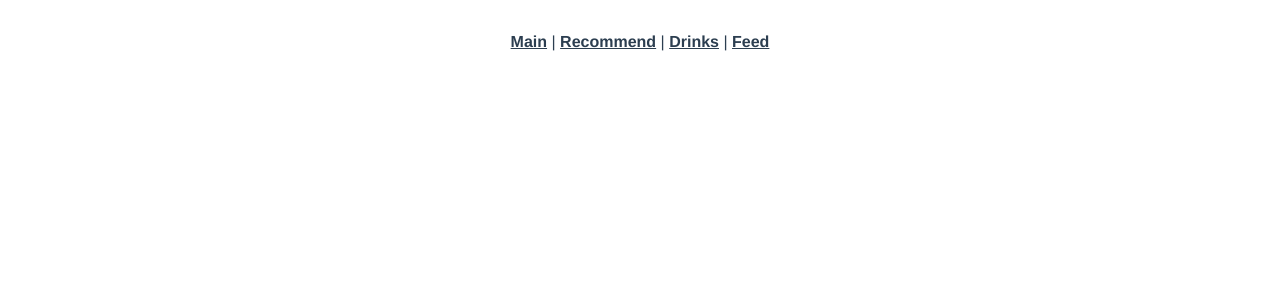
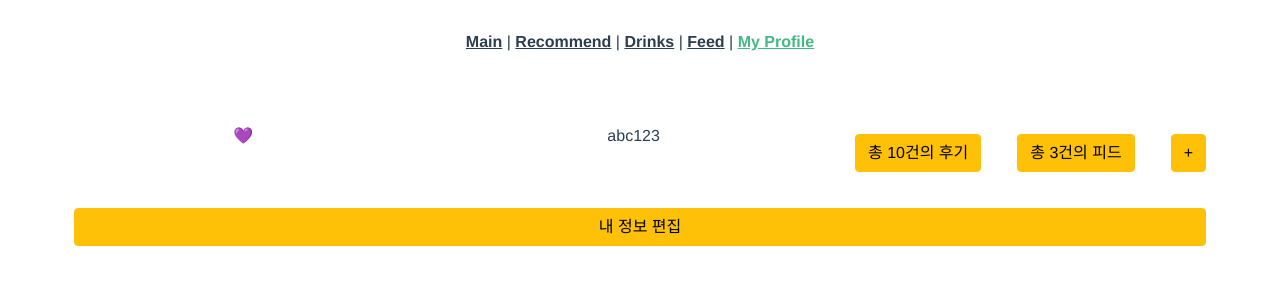
Before and after one commit to 3jieun3/SSAFY_PJT_JuJuClub, a Vue app in the folder FE/joojooclub/: page /profile/1 in a window 1280 px wide. Shown: the top 300 px of the page. Built offline with nearby package versions, Linux system fonts and the light colour scheme.

Commit message:
merge : my profile component (#4)

```diff
--- a/FE/joojooclub/src/App.vue
+++ b/FE/joojooclub/src/App.vue
@@ -4,7 +4,8 @@
       <router-link to="/">Main</router-link> |
       <router-link to="/recommend">Recommend</router-link> |
       <router-link to="/drinks">Drinks</router-link> |
-      <router-link :to="{ name: 'feed' }">Feed</router-link>
+      <router-link :to="{ name: 'feed' }">Feed</router-link> |
+      <router-link :to="{ name: 'profile', params: { userPK: 1 } }">My Profile</router-link>
     </nav>
     <router-view/>
   </div>
--- /dev/null
+++ b/FE/joojooclub/src/components/accounts/MyProfile.vue
@@ -0,0 +1,41 @@
+<template>
+	<div class="profile-box">
+		<div class="summary-box">
+			<div>
+				<span>💜</span>
+				<span>{{ profile.id }}</span>
+			</div>
+			<div>
+				<button class="btn btn-warning">총 10건의 후기</button>
+				<button class="btn btn-warning">총 3건의 피드</button>
+				<button class="btn btn-warning">+</button>
+			</div>
+		</div>
+		<button class="btn btn-warning">내 정보 편집</button>
+	</div>
+</template>
+
+<script>
+export default {
+	name: "MyProfile",
+	props: {
+		profile: Object,
+	},
+}
+</script>
+
+<style>
+.profile-box {
+	display: grid;
+	row-gap: 1rem;
+}
+.summary-box, .summary-box div {
+	display: flex;
+	flex-flow: row wrap;
+	gap: 1rem;
+}
+.summary-box div:first-child {
+	justify-content: space-around;
+	flex-grow: 1;
+}
+</style>
--- a/FE/joojooclub/src/router/index.js
+++ b/FE/joojooclub/src/router/index.js
@@ -6,6 +6,7 @@ import RecommendView from '@/views/RecommendView'
 import RecommendResultView from '@/views/RecommendResultView'
 import DrinksView from '@/views/DrinksView'
 import FeedView from '@/views/FeedView'
+import ProfileView from '@/views/ProfileView'
 
 Vue.use(VueRouter)
 
@@ -50,11 +51,11 @@ const routes = [
   //   name: 'feedEdit',
   //   component: PostingEditView
   // },
-  // {
-  //   path: '/profile/:userPK',
-  //   name: 'profile',
-  //   component: ProfileView
-  // },
+  {
+    path: '/profile/:userPK',
+    name: 'profile',
+    component: ProfileView
+  },
   // {
   //   path: '/login',
   //   name: 'login',
--- a/FE/joojooclub/src/store/modules/accounts.js
+++ b/FE/joojooclub/src/store/modules/accounts.js
@@ -1,5 +1,11 @@
 export default {
+  namespaced: true,
+
   state: {
+    profile: {
+      memberPK: 1,
+      id: "abc123",
+    },
   },
   getters: {
   },
--- /dev/null
+++ b/FE/joojooclub/src/views/ProfileView.vue
@@ -0,0 +1,42 @@
+<template>
+	<div class="mypage-body">
+		<div class="mypage-header">
+			<my-profile :profile="profile"></my-profile>
+		</div>
+		<!-- <div class="mypage-content">
+			<comment-list :comments="comments"></comment-list>
+			<my-feed-list :profile="profile"></my-feed-list>
+			<like-feed-list :profile="profile"></like-feed-list>
+		</div> -->
+	</div>
+</template>
+
+<script>
+import MyProfile from '@/components/accounts/MyProfile'
+import { mapState } from 'vuex'
+
+export default {
+	name: "ProfileView",
+	components: {
+		MyProfile,
+	},
+	computed: {
+		...mapState('accounts', ['profile', 'comments']),
+	},
+}
+</script>
+
+<style>
+.mypage-body {
+	margin: 5vh 5vw;
+}
+.mypage-header {
+	margin-bottom: 5vh;
+}
+h4 {
+	text-align: start;
+}
+.feed-list {
+	margin-top: 5vh;
+}
+</style>
```
